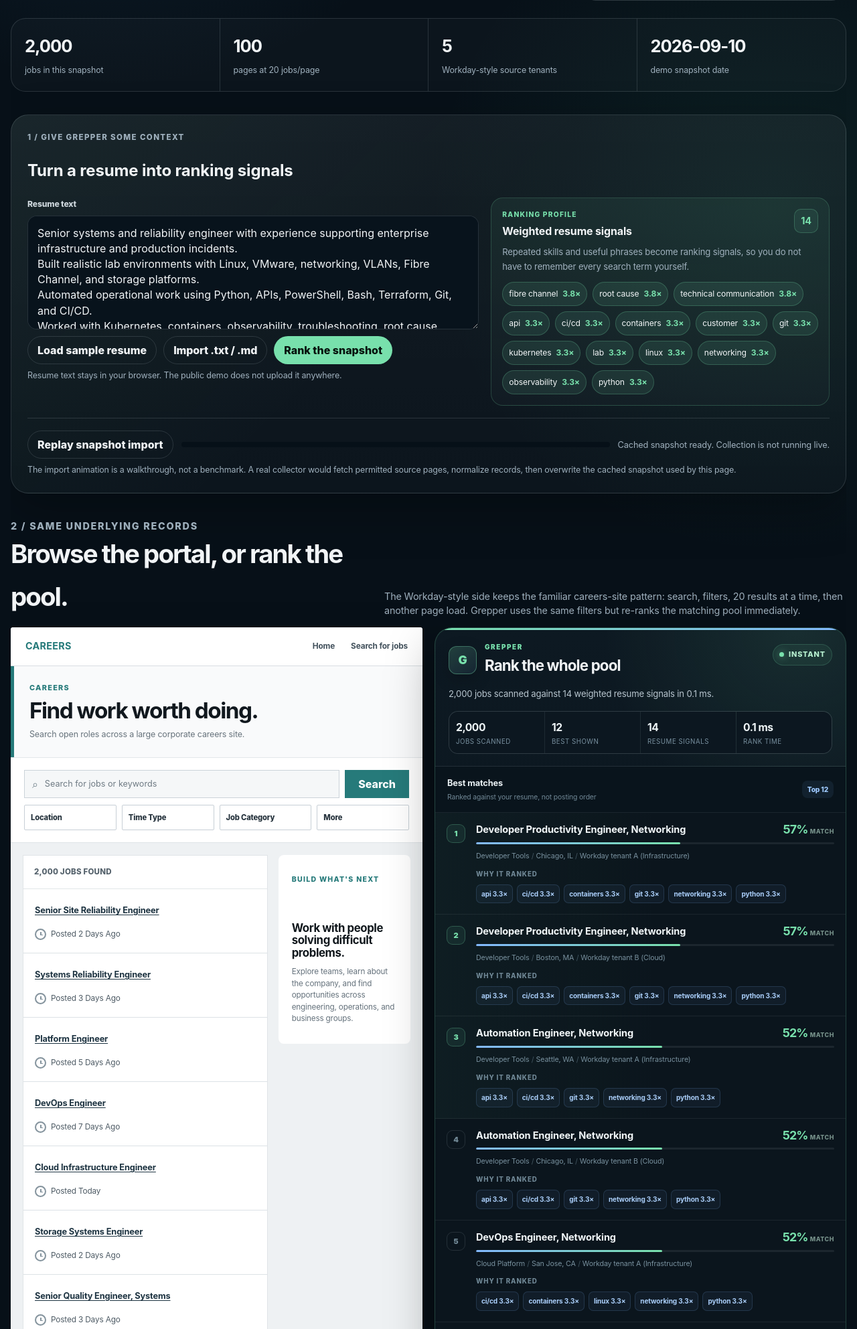
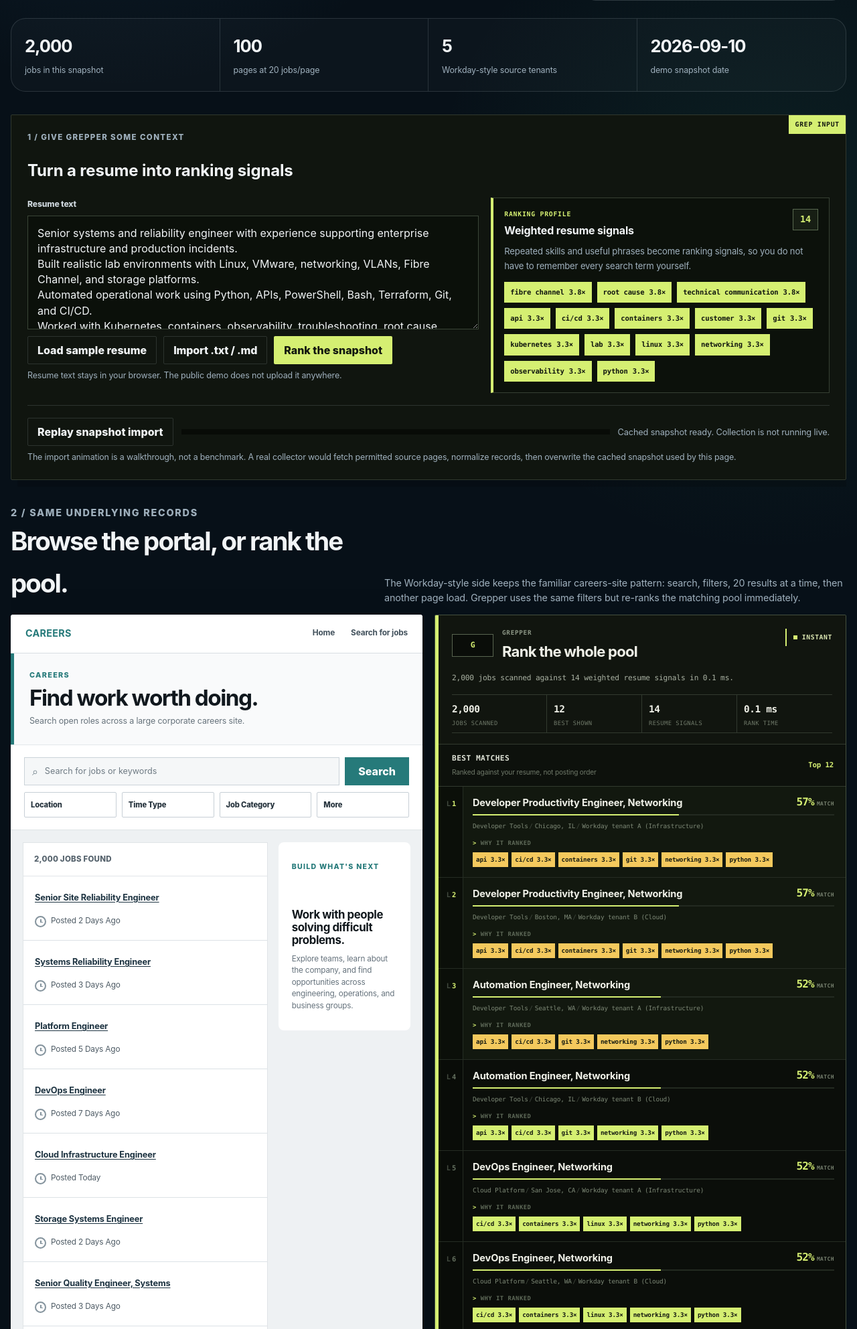
Before and after one commit to shnider42/holtsnidertech, a Flask app: page /static/demos/grepper.html in a window 1280 px wide. Shown: the part 413-2398 px from the top of the page at 67% size. Run offline with Flask 3, Linux system fonts and the light colour scheme.

Commit message:
Give Grepper a distinct search-tool visual identity

```diff
--- a/app/static/css/grepper-product.css
+++ b/app/static/css/grepper-product.css
@@ -1,66 +1,368 @@
-.g-product-setup{background:linear-gradient(180deg,rgba(255,255,255,.05),rgba(255,255,255,.025)),linear-gradient(135deg,rgba(120,224,172,.055),transparent 48%)}
-.g-product-setup .g-keywords{background:linear-gradient(180deg,rgba(120,224,172,.075),rgba(255,255,255,.02));border-color:rgba(120,224,172,.2)}
+.g-product-setup{
+  position:relative;
+  overflow:hidden;
+  border-radius:2px;
+  border-color:#30382e;
+  background:#10150f;
+  box-shadow:10px 10px 0 rgba(0,0,0,.18);
+}
+.g-product-setup:before{
+  content:"GREP INPUT";
+  position:absolute;
+  top:0;
+  right:0;
+  padding:6px 9px;
+  background:#d5ef72;
+  color:#12170f;
+  font-family:"SFMono-Regular",Consolas,"Liberation Mono",monospace;
+  font-size:.61rem;
+  font-weight:800;
+  letter-spacing:.08em;
+}
+.g-product-setup .g-resume,
+.g-product-setup .g-keywords{
+  border-radius:0;
+}
+.g-product-setup .g-resume{
+  border-color:#3a4537;
+  background:#0b100a;
+}
+.g-product-setup .g-btn{
+  border-radius:2px;
+  box-shadow:none;
+}
+.g-product-setup .g-btn:not(.alt){
+  background:#d5ef72;
+  color:#11160f;
+}
+.g-product-setup .g-keywords{
+  border:1px solid #364033;
+  border-left:4px solid #d5ef72;
+  background:#0c110b;
+}
 .g-keyword-head{display:flex;align-items:flex-start;justify-content:space-between;gap:12px;margin-bottom:8px}
-.g-keyword-head span{display:block;margin-bottom:3px;color:var(--g-green);font-size:.64rem;font-weight:850;letter-spacing:.12em;text-transform:uppercase}
+.g-keyword-head span{
+  display:block;
+  margin-bottom:3px;
+  color:#d5ef72;
+  font-family:"SFMono-Regular",Consolas,"Liberation Mono",monospace;
+  font-size:.61rem;
+  font-weight:800;
+  letter-spacing:.08em;
+  text-transform:uppercase;
+}
 .g-keyword-head h2{margin:0!important;font-size:1rem!important}
-.g-keyword-head>strong{display:grid;place-items:center;min-width:36px;height:36px;padding:0 9px;border:1px solid rgba(120,224,172,.24);border-radius:10px;background:rgba(120,224,172,.08);color:var(--g-green);font-size:.9rem}
+.g-keyword-head>strong{
+  display:grid;
+  place-items:center;
+  min-width:38px;
+  height:32px;
+  padding:0 8px;
+  border:1px solid #58684f;
+  border-radius:0;
+  background:#171e14;
+  color:#d5ef72;
+  font-family:"SFMono-Regular",Consolas,"Liberation Mono",monospace;
+  font-size:.85rem;
+}
+.g-product-setup .g-chip{
+  border:0;
+  border-radius:0;
+  background:#d5ef72;
+  color:#10150f;
+  font-family:"SFMono-Regular",Consolas,"Liberation Mono",monospace;
+  font-size:.66rem;
+  font-weight:700;
+}
+.g-product-setup .g-chip b{color:#10150f}
+.g-product-setup .g-progress{border-radius:0;background:#080b07}
+.g-product-setup .g-progress>span{border-radius:0;background:#d5ef72}
 
-.g-grepper-side{position:relative;overflow:hidden;border-color:rgba(120,224,172,.22);background:linear-gradient(180deg,#0d1922 0%,#09131b 100%);box-shadow:0 26px 70px rgba(0,0,0,.34),0 0 0 1px rgba(120,224,172,.025) inset}
-.g-grepper-side:before{content:"";position:absolute;inset:0 0 auto;height:3px;background:linear-gradient(90deg,var(--g-green),var(--g-blue));z-index:2}
-.g-gr-head{padding:20px 20px 18px;border-bottom:1px solid rgba(220,232,240,.1);background:radial-gradient(circle at 88% 0%,rgba(120,224,172,.10),transparent 18rem)}
+.g-grepper-side{
+  --gr-bg:#11150f;
+  --gr-bg-deep:#0b0e0a;
+  --gr-panel:#171c14;
+  --gr-rule:#323a2f;
+  --gr-rule-soft:#252c23;
+  --gr-text:#f0f1e8;
+  --gr-muted:#8e9887;
+  --gr-accent:#d5ef72;
+  --gr-accent-2:#f4c95d;
+  position:relative;
+  overflow:hidden;
+  border:1px solid #44503f;
+  border-radius:2px;
+  background:var(--gr-bg);
+  box-shadow:10px 10px 0 rgba(0,0,0,.22);
+}
+.g-grepper-side:before{
+  content:"";
+  position:absolute;
+  inset:0 auto 0 0;
+  width:5px;
+  background:var(--gr-accent);
+  z-index:2;
+}
+.g-gr-head{
+  padding:18px 20px 16px 25px;
+  border-bottom:1px solid var(--gr-rule);
+  background:var(--gr-bg);
+}
 .g-gr-brand-row{display:flex;align-items:flex-start;justify-content:space-between;gap:16px}
-.g-gr-brand-lockup{display:flex;align-items:center;gap:12px;min-width:0}
-.g-gr-mark{display:grid;place-items:center;flex:none;width:42px;height:42px;border:1px solid rgba(120,224,172,.38);border-radius:12px;background:linear-gradient(145deg,rgba(120,224,172,.2),rgba(131,185,255,.08));color:var(--g-green);font-size:1.1rem;font-weight:950;box-shadow:0 8px 24px rgba(0,0,0,.18)}
-.g-gr-brand-lockup p{margin:0 0 2px;color:var(--g-green);font-size:.62rem;font-weight:900;letter-spacing:.16em}
-.g-gr-brand-lockup h3{margin:0!important;font-size:1.4rem!important;letter-spacing:-.04em!important;color:var(--g-text)}
-.g-gr-instant{display:inline-flex;align-items:center;gap:7px;flex:none;margin-top:4px;padding:6px 9px;border:1px solid rgba(120,224,172,.19);border-radius:999px;background:rgba(120,224,172,.07);color:#b7f1d0;font-size:.68rem;font-weight:850;text-transform:uppercase;letter-spacing:.08em}
-.g-gr-instant i{width:7px;height:7px;border-radius:50%;background:var(--g-green);box-shadow:0 0 12px rgba(120,224,172,.7)}
-.g-gr-summary{margin:14px 0 0;color:#b8c6cf;font-size:.82rem;line-height:1.45}
-.g-gr-metrics{display:grid;grid-template-columns:repeat(4,minmax(0,1fr));gap:1px;margin-top:16px;border:1px solid rgba(220,232,240,.09);border-radius:14px;overflow:hidden;background:rgba(220,232,240,.08)}
-.g-gr-metrics>div{min-width:0;padding:11px 10px;background:#0c1720}
-.g-gr-metrics strong{display:block;overflow:hidden;text-overflow:ellipsis;color:#eef5f7;font-size:.98rem;letter-spacing:-.03em;white-space:nowrap}
-.g-gr-metrics span{display:block;margin-top:2px;color:#78909f;font-size:.61rem;line-height:1.2;text-transform:uppercase;letter-spacing:.05em}
-.g-gr-list-head{display:flex;align-items:center;justify-content:space-between;gap:14px;padding:14px 18px;border-bottom:1px solid rgba(220,232,240,.08);background:#09141c}
-.g-gr-list-head strong{display:block;font-size:.8rem;color:#e9f0f3}
-.g-gr-list-head div>span{display:block;margin-top:2px;color:#708795;font-size:.65rem}
-.g-gr-list-head>span{flex:none;padding:5px 8px;border-radius:8px;background:rgba(131,185,255,.08);color:#9ec9ff;font-size:.64rem;font-weight:850}
-.g-gr-list{display:grid;background:#08121a}
-.g-gr-job{display:grid;grid-template-columns:32px minmax(0,1fr);gap:12px;padding:16px 17px;border-bottom:1px solid rgba(220,232,240,.075);background:rgba(255,255,255,.012);transition:background .15s ease,border-color .15s ease}
+.g-gr-brand-lockup{display:flex;align-items:center;gap:13px;min-width:0}
+.g-gr-mark{
+  display:grid;
+  place-items:center;
+  flex:none;
+  min-width:62px;
+  height:34px;
+  padding:0 8px;
+  border:1px solid #596550;
+  border-radius:0;
+  background:#0a0d09;
+  color:var(--gr-accent);
+  box-shadow:none;
+  font-family:"SFMono-Regular",Consolas,"Liberation Mono",monospace;
+  font-size:.72rem;
+  font-weight:800;
+  letter-spacing:-.03em;
+}
+.g-gr-brand-lockup p{
+  margin:0 0 3px;
+  color:var(--gr-muted);
+  font-family:"SFMono-Regular",Consolas,"Liberation Mono",monospace;
+  font-size:.58rem;
+  font-weight:700;
+  letter-spacing:.08em;
+}
+.g-gr-brand-lockup h3{
+  margin:0!important;
+  color:var(--gr-text);
+  font-size:1.38rem!important;
+  letter-spacing:-.035em!important;
+}
+.g-gr-instant{
+  display:inline-flex;
+  align-items:center;
+  gap:7px;
+  flex:none;
+  margin-top:2px;
+  padding:5px 0 5px 10px;
+  border:0;
+  border-left:2px solid var(--gr-accent);
+  border-radius:0;
+  background:transparent;
+  color:#dbe6b1;
+  font-family:"SFMono-Regular",Consolas,"Liberation Mono",monospace;
+  font-size:.61rem;
+  font-weight:700;
+  text-transform:uppercase;
+  letter-spacing:.06em;
+}
+.g-gr-instant i{
+  width:6px;
+  height:6px;
+  border-radius:0;
+  background:var(--gr-accent);
+  box-shadow:none;
+}
+.g-gr-summary{
+  margin:14px 0 0;
+  color:#a9b1a2;
+  font-family:"SFMono-Regular",Consolas,"Liberation Mono",monospace;
+  font-size:.7rem;
+  line-height:1.5;
+}
+.g-gr-metrics{
+  display:grid;
+  grid-template-columns:repeat(4,minmax(0,1fr));
+  gap:0;
+  margin-top:15px;
+  border-top:1px solid var(--gr-rule);
+  border-bottom:1px solid var(--gr-rule);
+  border-radius:0;
+  overflow:visible;
+  background:transparent;
+}
+.g-gr-metrics>div{
+  min-width:0;
+  padding:10px 10px 9px;
+  border-right:1px solid var(--gr-rule);
+  background:transparent;
+}
+.g-gr-metrics>div:first-child{padding-left:0}
+.g-gr-metrics>div:last-child{border-right:0}
+.g-gr-metrics strong{
+  display:block;
+  overflow:hidden;
+  text-overflow:ellipsis;
+  color:var(--gr-text);
+  font-family:"SFMono-Regular",Consolas,"Liberation Mono",monospace;
+  font-size:.9rem;
+  font-weight:700;
+  letter-spacing:-.025em;
+  white-space:nowrap;
+}
+.g-gr-metrics span{
+  display:block;
+  margin-top:3px;
+  color:#6f7969;
+  font-family:"SFMono-Regular",Consolas,"Liberation Mono",monospace;
+  font-size:.55rem;
+  line-height:1.2;
+  text-transform:uppercase;
+  letter-spacing:.05em;
+}
+.g-gr-list-head{
+  display:flex;
+  align-items:center;
+  justify-content:space-between;
+  gap:14px;
+  padding:12px 18px 12px 25px;
+  border-bottom:1px solid var(--gr-rule);
+  background:#0d110c;
+}
+.g-gr-list-head strong{
+  display:block;
+  color:#dfe3d7;
+  font-family:"SFMono-Regular",Consolas,"Liberation Mono",monospace;
+  font-size:.7rem;
+  font-weight:700;
+  text-transform:uppercase;
+  letter-spacing:.04em;
+}
+.g-gr-list-head div>span{
+  display:block;
+  margin-top:2px;
+  color:#6f7969;
+  font-size:.63rem;
+}
+.g-gr-list-head>span{
+  flex:none;
+  padding:0;
+  border:0;
+  border-radius:0;
+  background:transparent;
+  color:var(--gr-accent);
+  font-family:"SFMono-Regular",Consolas,"Liberation Mono",monospace;
+  font-size:.67rem;
+  font-weight:800;
+}
+.g-gr-list{display:grid;background:var(--gr-bg-deep)}
+.g-gr-job{
+  display:grid;
+  grid-template-columns:42px minmax(0,1fr);
+  gap:0;
+  padding:0;
+  border-bottom:1px solid var(--gr-rule-soft);
+  background:var(--gr-bg-deep);
+  transition:none;
+}
 .g-gr-job:last-child{border-bottom:0}
-.g-gr-job:hover{background:rgba(255,255,255,.025)}
-.g-gr-job.is-top{background:linear-gradient(90deg,rgba(120,224,172,.055),rgba(255,255,255,.012) 55%)}
-.g-gr-rank{display:grid;place-items:center;width:28px;height:28px;margin-top:1px;border:1px solid rgba(220,232,240,.12);border-radius:9px;color:#718895;font-size:.69rem;font-weight:900}
-.g-gr-job.is-top .g-gr-rank{border-color:rgba(120,224,172,.25);background:rgba(120,224,172,.08);color:var(--g-green)}
-.g-gr-main{min-width:0}
-.g-gr-title-row{display:grid;grid-template-columns:minmax(0,1fr) auto;gap:12px;align-items:start}
-.g-gr-title-row strong{color:#f1f6f8;font-size:.91rem;line-height:1.28}
-.g-gr-score{display:grid;grid-template-columns:auto auto;align-items:baseline;gap:3px;color:var(--g-green)}
-.g-gr-score b{font-size:1.12rem;line-height:1;letter-spacing:-.05em}
-.g-gr-score small{font-size:.56rem;font-weight:800;text-transform:uppercase;letter-spacing:.06em;color:#76918a}
-.g-gr-score-bar{height:3px;margin-top:8px;border-radius:999px;background:rgba(220,232,240,.08);overflow:hidden}
-.g-gr-score-bar span{display:block;height:100%;width:var(--match-score);border-radius:inherit;background:linear-gradient(90deg,var(--g-blue),var(--g-green))}
-.g-gr-meta{display:flex;flex-wrap:wrap;gap:6px 10px;margin-top:9px;color:#78909e;font-size:.67rem}
+.g-gr-job:hover{background:#10150f}
+.g-gr-job.is-top{background:#12180f}
+.g-gr-rank{
+  display:flex;
+  align-items:flex-start;
+  justify-content:flex-end;
+  align-self:stretch;
+  width:auto;
+  height:auto;
+  margin:0;
+  padding:17px 10px 0 0;
+  border:0;
+  border-right:1px solid var(--gr-rule-soft);
+  border-radius:0;
+  background:#090c08;
+  color:#64705f;
+  font-family:"SFMono-Regular",Consolas,"Liberation Mono",monospace;
+  font-size:.65rem;
+  font-weight:700;
+}
+.g-gr-rank:before{content:"L";margin-right:2px;color:#424a3f}
+.g-gr-job.is-top .g-gr-rank{
+  border-color:var(--gr-rule-soft);
+  background:#0b0f09;
+  color:var(--gr-accent);
+}
+.g-gr-main{min-width:0;padding:15px 17px 15px 14px}
+.g-gr-title-row{display:grid;grid-template-columns:minmax(0,1fr) auto;gap:14px;align-items:start}
+.g-gr-title-row strong{color:var(--gr-text);font-size:.91rem;line-height:1.28}
+.g-gr-score{
+  display:flex;
+  align-items:baseline;
+  gap:4px;
+  min-width:54px;
+  justify-content:flex-end;
+  color:var(--gr-accent);
+  font-family:"SFMono-Regular",Consolas,"Liberation Mono",monospace;
+}
+.g-gr-score b{font-size:1rem;line-height:1;letter-spacing:-.05em}
+.g-gr-score small{font-size:.5rem;font-weight:700;text-transform:uppercase;letter-spacing:.05em;color:#77816f}
+.g-gr-score-bar{height:2px;margin-top:8px;border-radius:0;background:#232a21;overflow:hidden}
+.g-gr-score-bar span{display:block;height:100%;width:var(--match-score);border-radius:0;background:var(--gr-accent)}
+.g-gr-meta{
+  display:flex;
+  flex-wrap:wrap;
+  gap:5px 10px;
+  margin-top:8px;
+  color:#7d8876;
+  font-family:"SFMono-Regular",Consolas,"Liberation Mono",monospace;
+  font-size:.59rem;
+}
 .g-gr-meta span{position:relative}
-.g-gr-meta span:not(:last-child):after{content:"/";position:absolute;right:-7px;color:#435661}
-.g-gr-why{margin-top:10px;color:#6f8795;font-size:.61rem;font-weight:850;letter-spacing:.09em;text-transform:uppercase}
-.g-gr-skills{display:flex;flex-wrap:wrap;gap:6px;margin-top:7px}
-.g-gr-skill{padding:5px 7px;border:1px solid rgba(131,185,255,.16);border-radius:7px;background:rgba(131,185,255,.055);color:#a9cdf8;font-size:.63rem;font-weight:720}
-.g-gr-no-match{margin-top:7px;color:#718692;font-size:.68rem}
+.g-gr-meta span:not(:last-child):after{content:"/";position:absolute;right:-7px;color:#424a3f}
+.g-gr-why{
+  margin-top:10px;
+  color:#5f6a59;
+  font-family:"SFMono-Regular",Consolas,"Liberation Mono",monospace;
+  font-size:.55rem;
+  font-weight:700;
+  letter-spacing:.06em;
+  text-transform:uppercase;
+}
+.g-gr-why:before{content:"> ";color:var(--gr-accent)}
+.g-gr-skills{display:flex;flex-wrap:wrap;gap:5px;margin-top:7px}
+.g-gr-skill{
+  padding:3px 5px;
+  border:0;
+  border-radius:0;
+  background:var(--gr-accent);
+  color:#151a11;
+  font-family:"SFMono-Regular",Consolas,"Liberation Mono",monospace;
+  font-size:.58rem;
+  font-weight:700;
+}
+.g-gr-job.is-top .g-gr-skill{background:var(--gr-accent-2)}
+.g-gr-no-match{
+  margin-top:7px;
+  color:#667061;
+  font-family:"SFMono-Regular",Consolas,"Liberation Mono",monospace;
+  font-size:.61rem;
+}
 
 @media(max-width:1180px){
   .g-gr-metrics{grid-template-columns:1fr 1fr}
+  .g-gr-metrics>div:nth-child(2){border-right:0}
+  .g-gr-metrics>div:nth-child(-n+2){border-bottom:1px solid var(--gr-rule)}
 }
 @media(max-width:900px){
   .g-gr-metrics{grid-template-columns:repeat(4,minmax(0,1fr))}
+  .g-gr-metrics>div:nth-child(2){border-right:1px solid var(--gr-rule)}
+  .g-gr-metrics>div:nth-child(-n+2){border-bottom:0}
 }
 @media(max-width:560px){
-  .g-gr-head{padding:16px 14px 14px}
+  .g-product-setup:before{display:none}
+  .g-gr-head{padding:15px 14px 14px 19px}
   .g-gr-brand-row{align-items:center}
-  .g-gr-mark{width:38px;height:38px}
-  .g-gr-brand-lockup h3{font-size:1.18rem!important}
+  .g-gr-mark{min-width:54px;height:31px;font-size:.65rem}
+  .g-gr-brand-lockup h3{font-size:1.12rem!important}
   .g-gr-metrics{grid-template-columns:1fr 1fr}
-  .g-gr-list-head{padding:12px 14px}
-  .g-gr-job{grid-template-columns:28px minmax(0,1fr);gap:9px;padding:14px 12px}
-  .g-gr-rank{width:25px;height:25px}
+  .g-gr-metrics>div:nth-child(2){border-right:0}
+  .g-gr-metrics>div:nth-child(-n+2){border-bottom:1px solid var(--gr-rule)}
+  .g-gr-list-head{padding:11px 12px 11px 18px}
+  .g-gr-job{grid-template-columns:34px minmax(0,1fr)}
+  .g-gr-rank{padding:15px 6px 0 0;font-size:.58rem}
+  .g-gr-main{padding:13px 11px 13px 10px}
 }
 @media(prefers-reduced-motion:reduce){.g-gr-job{transition:none}}
```
